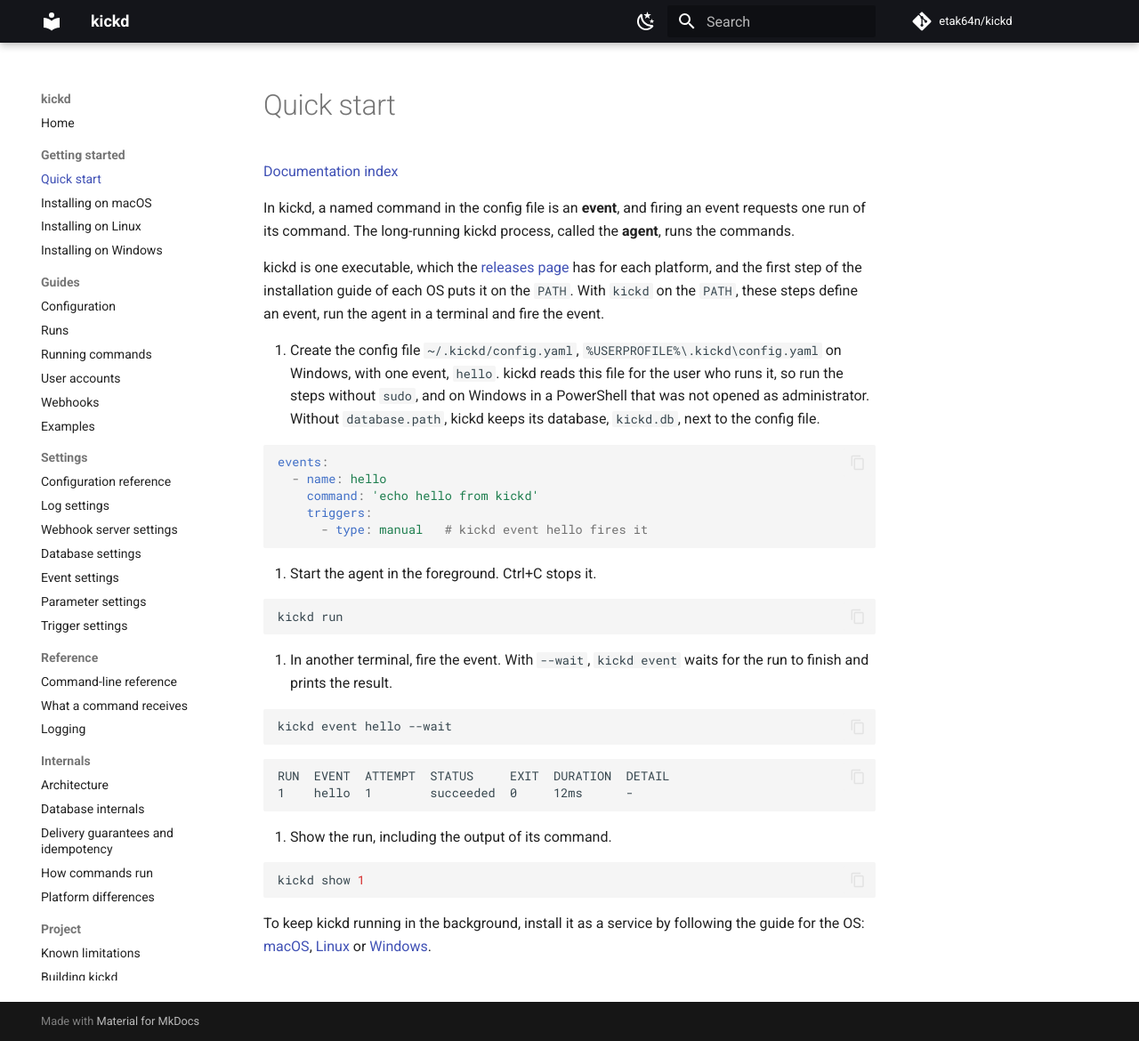
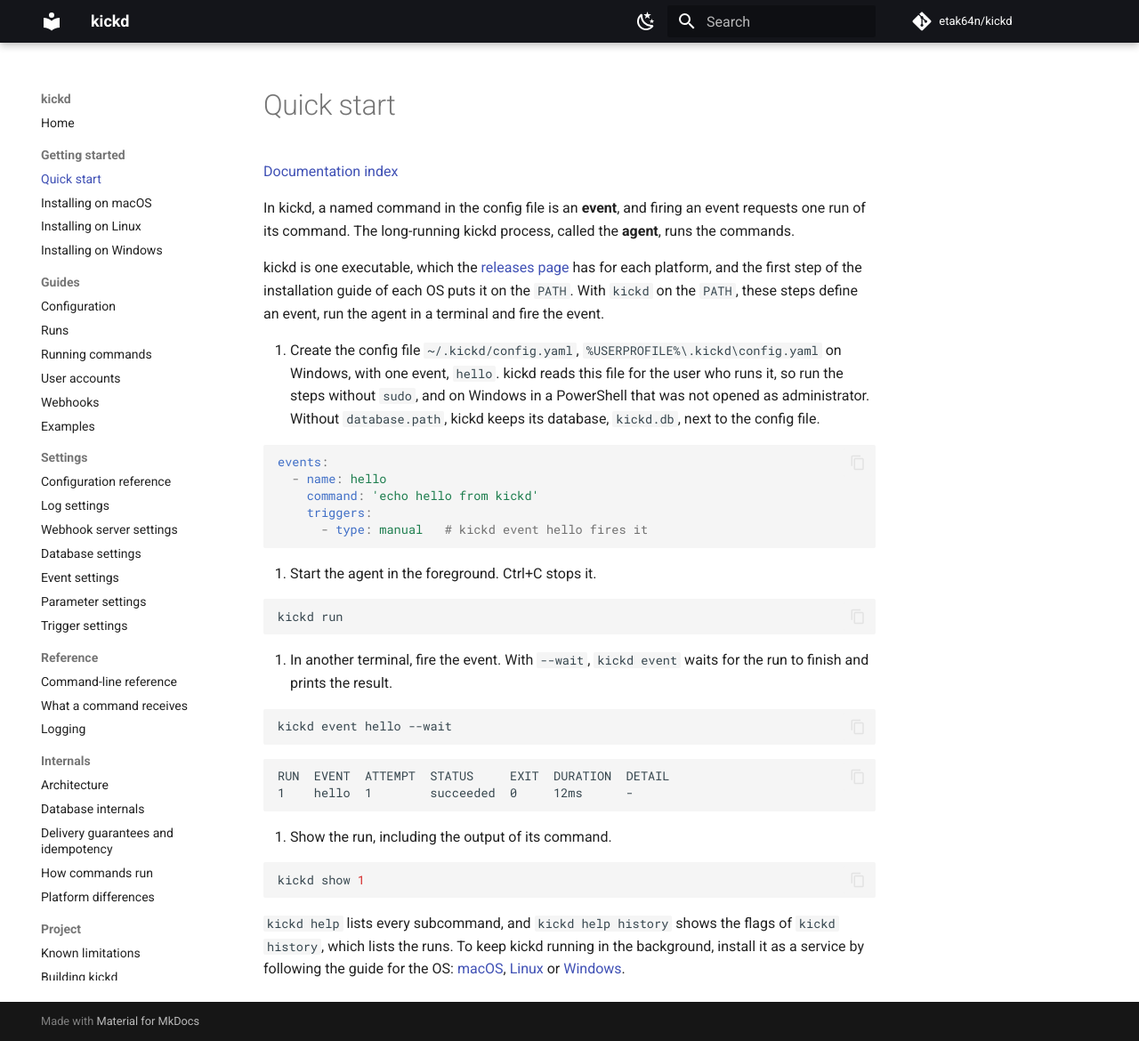
Before and after one commit to etak64n/kickd, an MkDocs documentation site: the page built from docs/quickstart.md, in a window 1280 px wide and 1170 px high. Shown: the whole window at 89% size. Built offline with MkDocs 1.6.1 and Material for MkDocs 9.7.7, drawn with Linux system fonts in a browser that asks for light colours; comment, search, counter and statistics services are not loaded.

Commit message:
Point to kickd help at the end of the quick start
Co-Authored-By: Claude Opus 5.5 (1M context) <noreply@anthropic.com>

````diff
--- a/docs/quickstart.md
+++ b/docs/quickstart.md
@@ -45,4 +45,5 @@ With `kickd` on the `PATH`, these steps define an event, run the agent in a term
    kickd show 1
    ```
 
+`kickd help` lists every subcommand, and `kickd help history` shows the flags of `kickd history`, which lists the runs.
 To keep kickd running in the background, install it as a service by following the guide for the OS: [macOS](install-macos.md), [Linux](install-linux.md) or [Windows](install-windows.md).
````
Also changed, not shown: README.md (+1 -0 lines).
